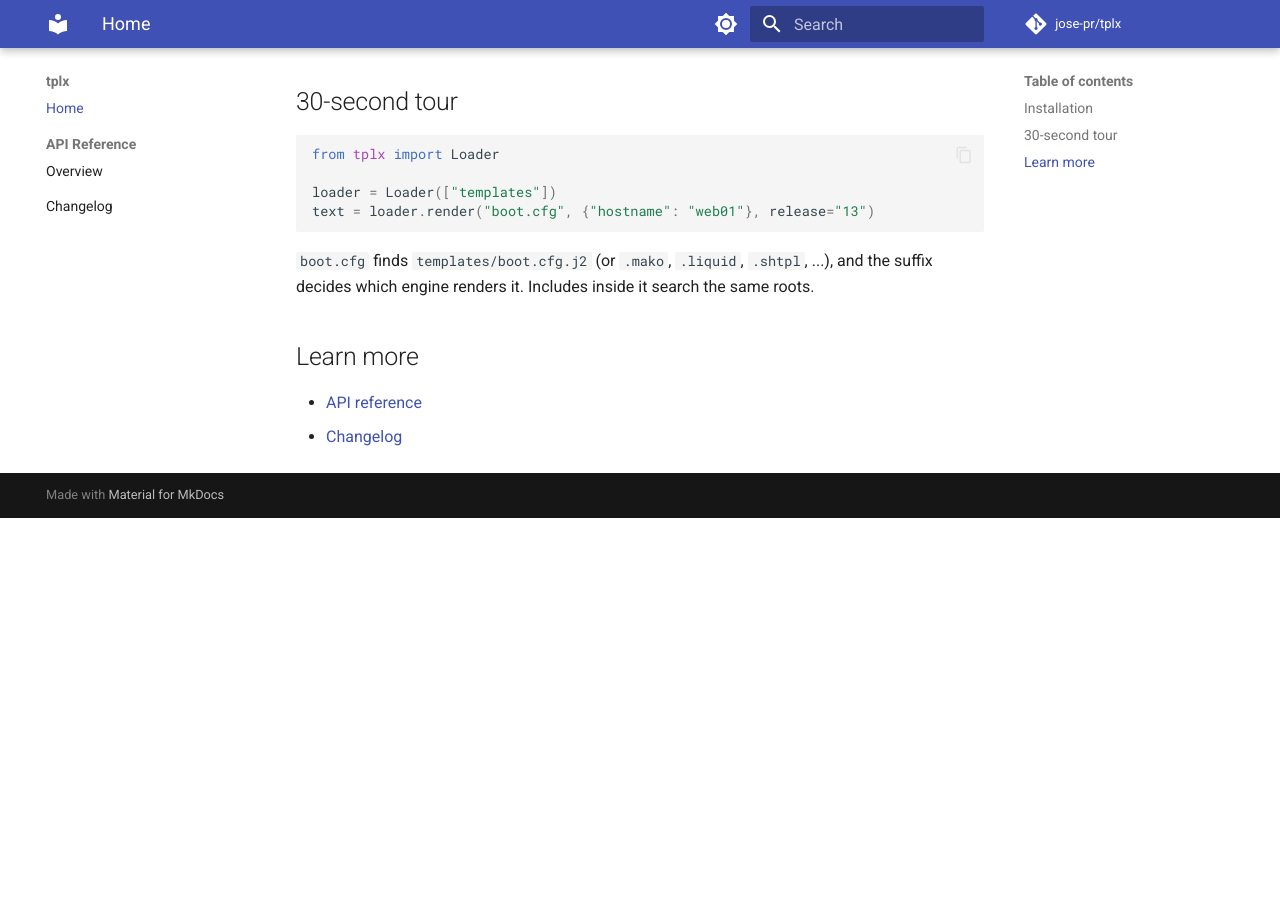
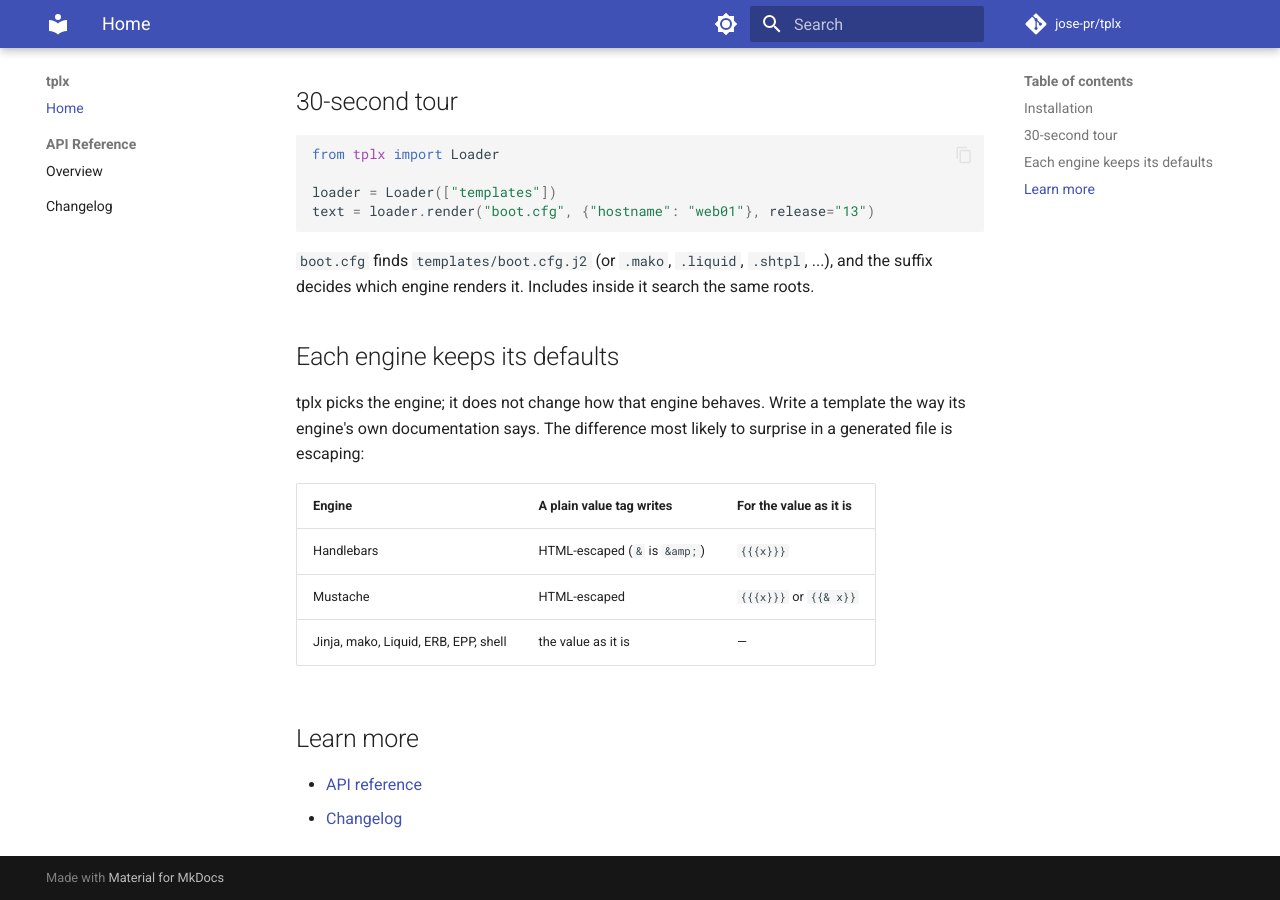
Before and after one commit to jose-pr/tplx, an MkDocs documentation site: the page built from docs/index.md, in a window 1280 px wide and 900 px high, scrolled down 649 px. Built offline with MkDocs 1.6.1 and Material for MkDocs 9.7.7, drawn with Linux system fonts in a browser that asks for light colours; comment, search, counter and statistics services are not loaded; before the commit the page ends 1167 px from its top, so only the background shows below that.

Commit message:
docs: each engine keeps its own escaping; Handlebars and Mustache escape {{x}}

```diff
--- a/docs/index.md
+++ b/docs/index.md
@@ -31,6 +31,18 @@ text = loader.render("boot.cfg", {"hostname": "web01"}, release="13")
 ...), and the suffix decides which engine renders it. Includes inside it search
 the same roots.
 
+## Each engine keeps its defaults
+
+tplx picks the engine; it does not change how that engine behaves. Write a
+template the way its engine's own documentation says. The difference most
+likely to surprise in a generated file is escaping:
+
+| Engine | A plain value tag writes | For the value as it is |
+| --- | --- | --- |
+| Handlebars | HTML-escaped (`&` is `&amp;`) | `{{{x}}}` |
+| Mustache | HTML-escaped | `{{{x}}}` or `{{& x}}` |
+| Jinja, mako, Liquid, ERB, EPP, shell | the value as it is | — |
+
 ## Learn more
 
 - [API reference](api/reference.md)
```
Also changed, not shown: README.md (+5 -0 lines), src/tplx/AGENTS.md (+6 -0 lines), 3 other files.
